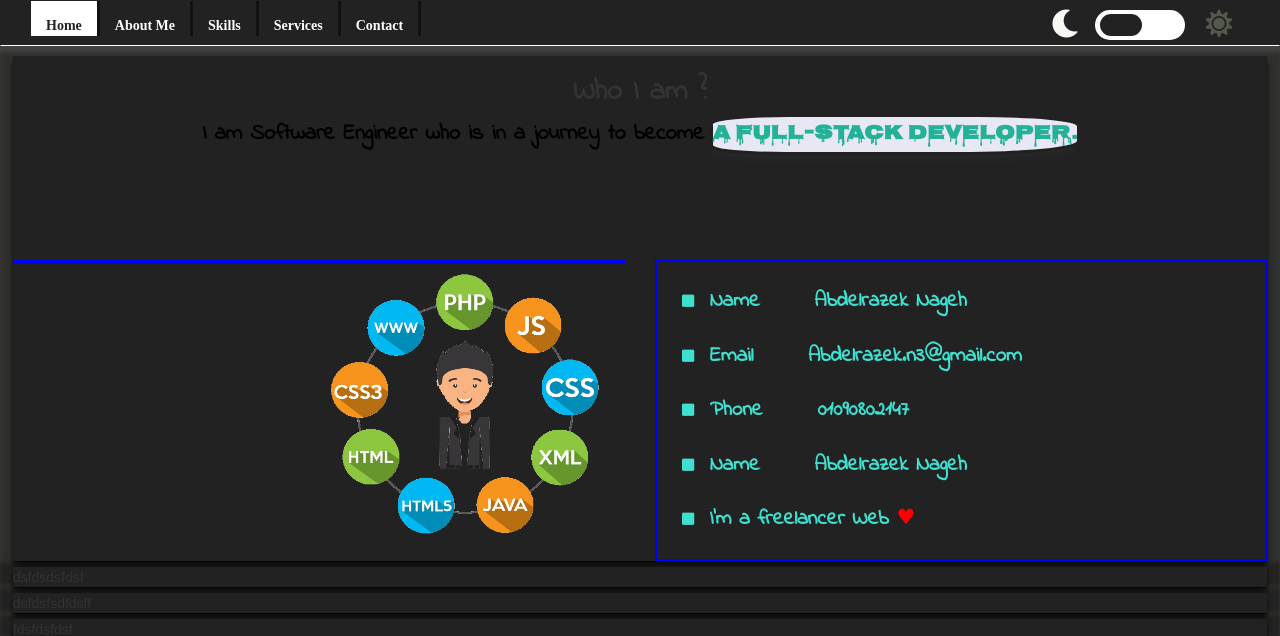
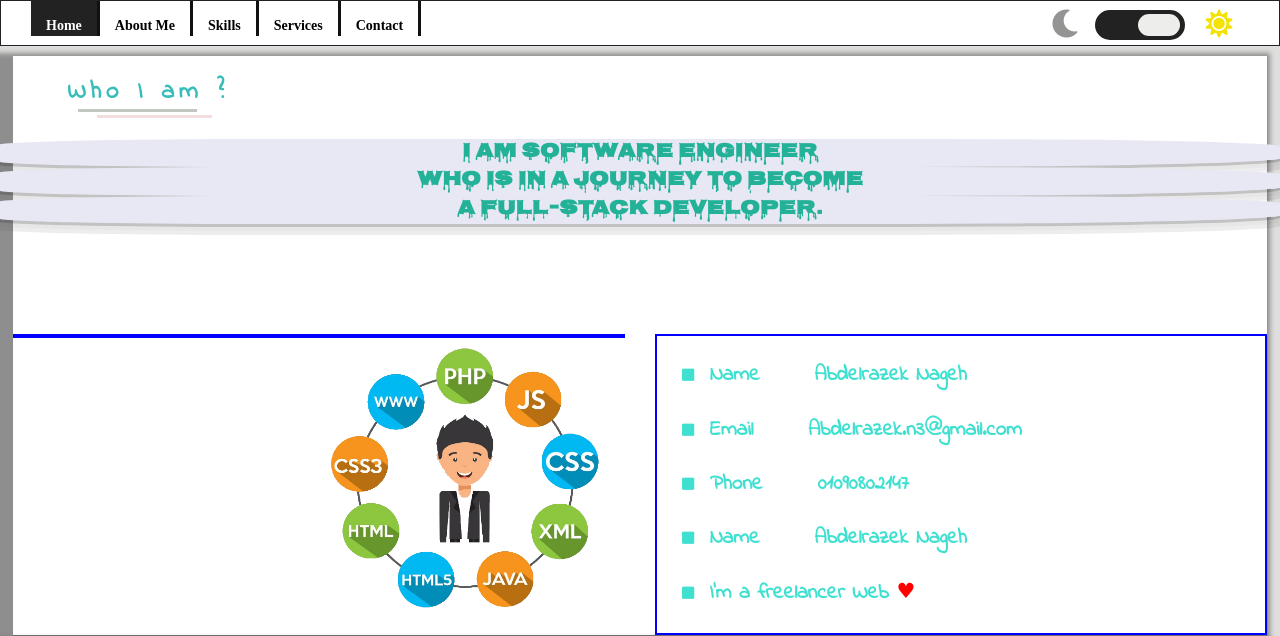
Before and after one commit to Abd-Elrazek/MY_Website, a PHP site: page / in a window 1280 px wide. Shown: the top 636 px of the page. Run offline with PHP 8.4, Linux system fonts and the light colour scheme; some web fonts are replaced.

Commit message:
change some modification in section of 'who i am ?

```diff
--- a/css/main-style.css
+++ b/css/main-style.css
@@ -111,7 +111,10 @@ span.el_info_f {
 
 /* this style for word "Stack developer */
 
-.fsd {
+.fsd,
+.wiiajtb,
+.iase {
+	display: block;
 	background-color: #e8e8f5;
 	color: #23b198;
 	font-family: 'Nosifer', cursive;
@@ -121,11 +124,48 @@ span.el_info_f {
 	box-shadow: rgba(79, 97, 97, 0.04) -3px 7px 1px 0px, rgba(64, 62, 63, 0.09) -1px 11px 0px 0px, rgba(0, 0, 0, 0.17) -2px 3px 0px 0px
 }
 
-.seng {}
+/*this for section of "I am Softwere Engineering*/
+
+/*.iase {*/
+
+/*this for section of "who is in journet to become*/
+
+/*.wiiajtb {}*/
 
 /* Fo header h2, h3 ,h4*/
 
-h2 {
+.who_I {
 	font-family: 'Indie Flower', cursive;
 	font-weight: bold;
+	color: #38bdb8;
+	margin-left: 70px;
+	margin-right: auto;
+	margin-bottom: 32px;
+	margin-top: 23px;
+	font-size: 25px;
+	letter-spacing: 5px;
+	position: relative;
 }
+
+.who_I::before {
+	content: "";
+	top: 110%;
+	left: 10px;
+	background-color: #c2c7c1;
+	position: absolute;
+	width: 119px;
+	height: 3px;
+	animation-delay: 0.2s;
+}
+
+.who_I::after {
+	content: "";
+	top: 132%;
+	left: 29px;
+	width: 115px;
+	height: 3px;
+	position: absolute;
+	background-color: #f2dede;
+	animation: move-line 0.4s ease-out forwards;
+	animation-delay: 0.1s;
+}
--- a/index.php
+++ b/index.php
@@ -55,7 +55,7 @@
 					<li>
 						<div class="main_switch">
 							<i class="fas fa-moon fa-2x"></i>
-							<input type="checkbox" id="switch" />
+							<input type="checkbox" checked id="switch" />
 							<label class="T_" for="switch">Switch</label>
 							<i class="fas sun_icon fa-sun fa-2x"></i>
 						</div>
@@ -70,8 +70,8 @@
 	<div class="card home">
 		<div class="inside_card">
 			<div class="row">
-				<h2 class="text-center">Who I am ? </h2>
-				<p class="text-center i_am"> I am <span class = "seng"> Software Engineer </span> who is in a journey to become <span class="fsd">a full-stack developer.</span></p>
+				<h2 class="who_I">Who I am ? </h2>
+				<p class="text-center i_am"> <span class="iase">I am  Software Engineer </span> <span class="wiiajtb">who is in a journey to become</span> <span class="fsd">a full-stack developer.</span></p>
 				<div class="col-sm-6  col-xs-12">
 					<div class="home_image">
 						<img class="img-circle" src="images/image.png" title="Developer : ^__^ abdelrazek ^__^" alt="image not found, internet erorr">
```
